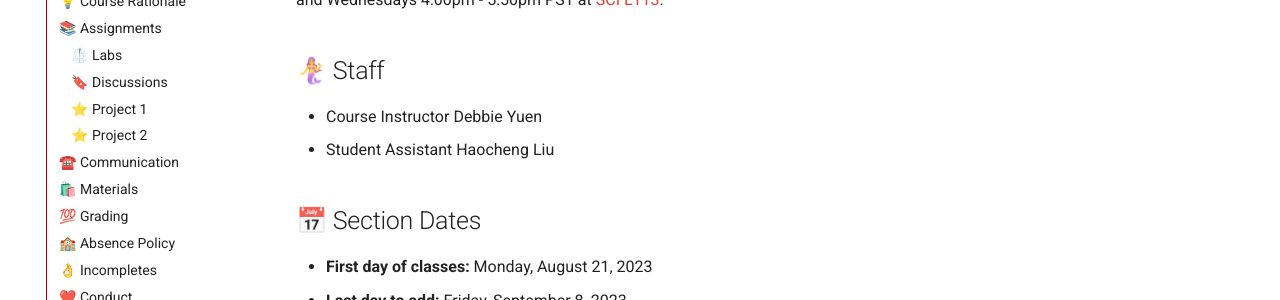
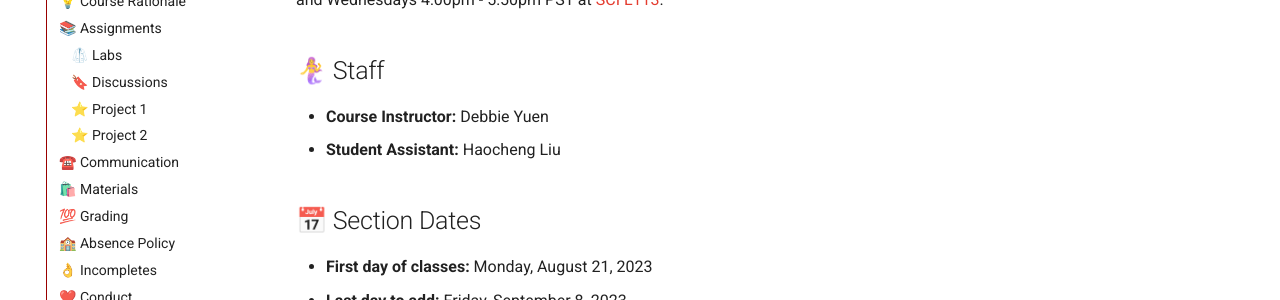
Before and after one commit to usc-ctin583/usc-ctin583.github.io, an MkDocs documentation site: the page built from docs/courseinfo.md, in a window 1280 px wide and 900 px high. Shown: the part 266-566 px from the top of the window. Built offline with MkDocs 1.6.1 and Material for MkDocs 9.7.7, drawn with Linux system fonts in a browser that asks for light colours.

Commit message:
bold names

```diff
--- a/docs/courseinfo.md
+++ b/docs/courseinfo.md
@@ -3,8 +3,8 @@
 This page provides an overview of the policies for this course as taught at the University of Southern California. We meet Mondays and Wednesdays 4:00pm - 5:50pm PST at [SCI L113](https://maps.usc.edu/?id=1928&reference=SCI#!ct/53723,53722,55414,55415,55418?m/552571?s/).
 
 ## 🧜‍♀️ Staff
-* Course Instructor Debbie Yuen
-* Student Assistant Haocheng Liu
+* **Course Instructor:** Debbie Yuen
+* **Student Assistant:** Haocheng Liu
 
 ## 📅 Section Dates
 * **First day of classes:** Monday, August 21, 2023
```
